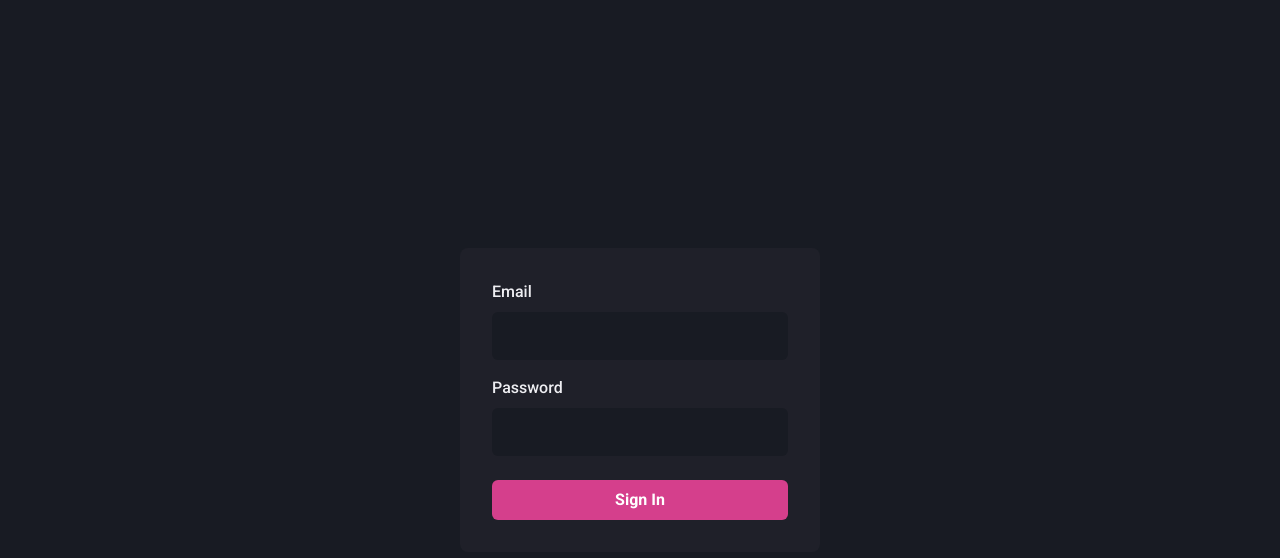
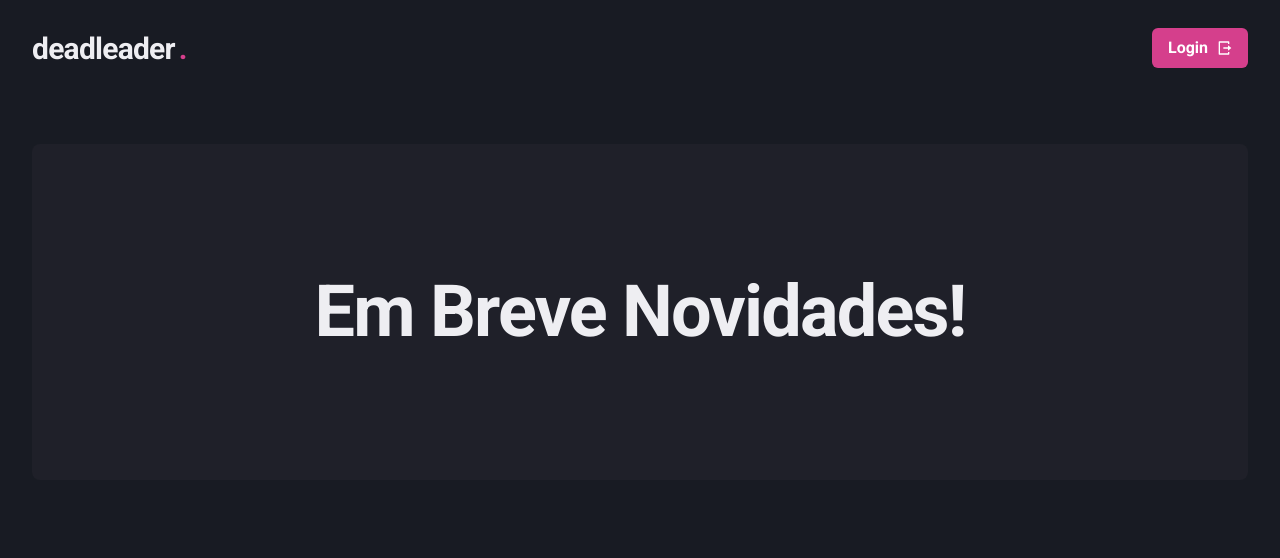
Before and after one commit to luanelioliveira/deadleader, a Next.js app: page / in a window 1280 px wide. Shown: the top 558 px of the page. Built offline with nearby package versions, Linux system fonts and the light colour scheme.

Commit message:
refact project

```diff
--- a/src/pages/users/index.tsx
+++ b/src/pages/admin/users/index.tsx
@@ -1,9 +1,9 @@
 import { Box, Button, Checkbox, Flex, Heading, Icon, Table, Tbody, Td, Text, Th, Thead, Tr, useBreakpointValue } from "@chakra-ui/react";
-import { Header } from "../../components/Header";
-import { Sidebar } from "../../components/Sidebar";
+import { Header } from "../../../components/Header";
+import { Sidebar } from "../../../components/Sidebar";
 
 import { RiAddLine, RiPencilLine} from 'react-icons/ri';
-import { Pagination } from "../../components/Pagination";
+import { Pagination } from "../../../components/Pagination";
 
 
 export default function UserList() {
--- a/src/pages/index.tsx
+++ b/src/pages/index.tsx
@@ -1,17 +1,36 @@
-import { Button, Flex, Stack } from "@chakra-ui/react";
-import { Input } from "../components/Form/Input";
+import { Box, Button, Flex, Icon, Text, useBreakpointValue, VStack } from "@chakra-ui/react"
+import Link from "next/link";
+import { Logo } from "../components/Header/Logo";
+
+import { RiLogoutBoxRLine } from 'react-icons/ri';
+
 
 export default function Home() {
+  const isWideVersion = useBreakpointValue({
+    base: false,
+    lg: true,
+  })
+
   return (
-    <Flex w={"100vw"} h={"100vh"} align="center" justify="center">
-      <Flex as="form" w="100%" maxWidth={360} bg="gray.800" p={8} borderRadius={8} flexDirection="column">
-        <Stack spacing={4}>
-          <Input name="email" type="email" label="Email" />
-          <Input name="password" type="password" label="Password" />
-        </Stack>
-        <Button type="submit" mt={6} colorScheme="pink">Sign In</Button>
+    <Flex direction="column" h="100vh">
+      <Flex as="header" w="100%" maxWidth={1480} h={20} mx="auto" mt={2} px={[6, 8]} align="center">
+        <Logo />
+        <Flex align="center" ml="auto">
+          <Link href="/login">
+            <Button as="a" colorScheme="pink" rightIcon={<Icon as={RiLogoutBoxRLine} fontSize="16"></Icon>}>
+              Login
+            </Button>
+          </Link>
+        </Flex>
+      </Flex>
+
+      <Flex w="100%" minHeight={400} maxWidth={1480}  mx="auto" my={6} p={[6, 8]} pb={4}>
+          <Flex w="100%" bg="gray.800" borderRadius={8} align="center" justify="center">
+            <Text fontSize={["2xl", "3xl", "7xl"]} fontWeight="bold" letterSpacing="tight">
+              Em Breve Novidades!
+            </Text>
+          </Flex>
       </Flex>
     </Flex>
-
   )
 }
```
Also changed, not shown: src/components/Sidebar/SidebarNav.tsx (+2 -6 lines), src/pages/admin/dashboard/index.tsx (renamed from src/pages/dashboard/index.tsx, +4 -4 lines), src/pages/admin/users/create.tsx (renamed from src/pages/users/create.tsx, +3 -5 lines), src/pages/login/index.tsx (added, +16 -0 lines).
